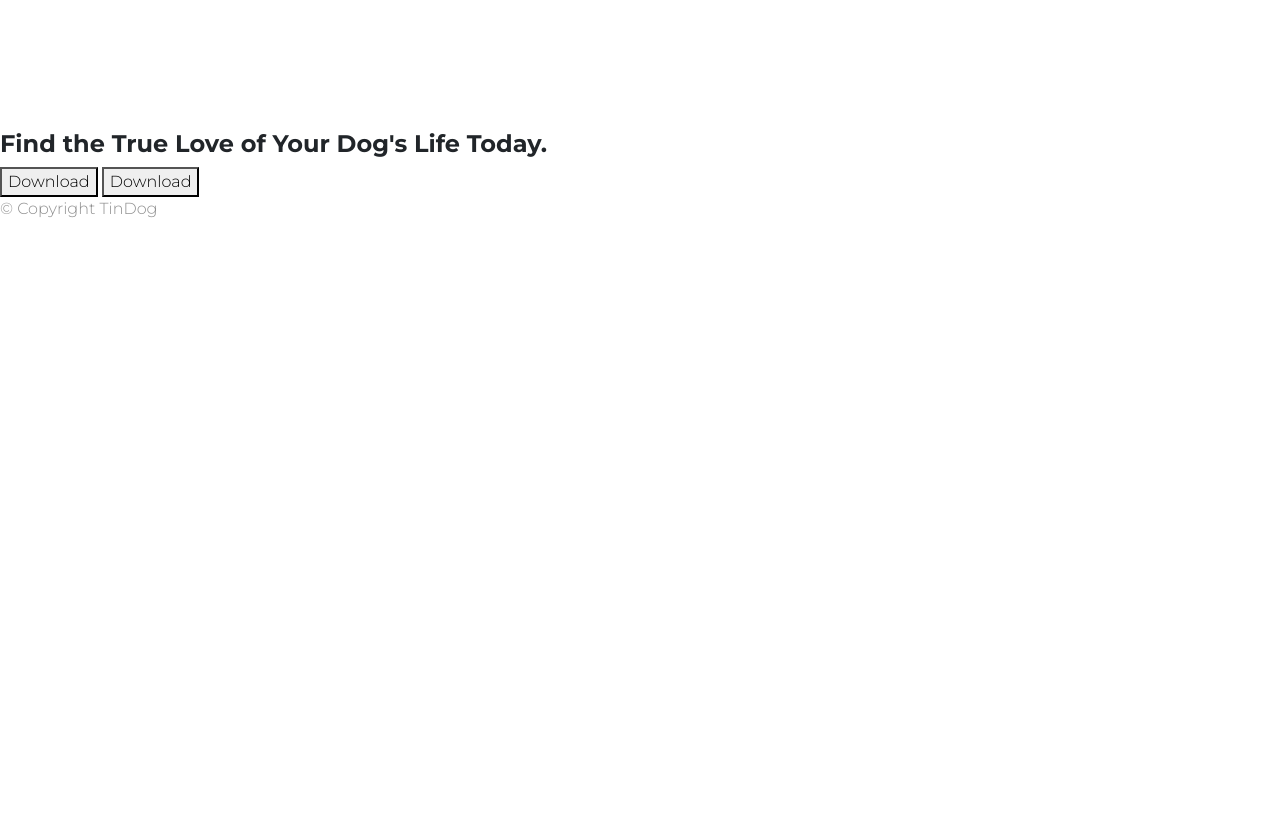
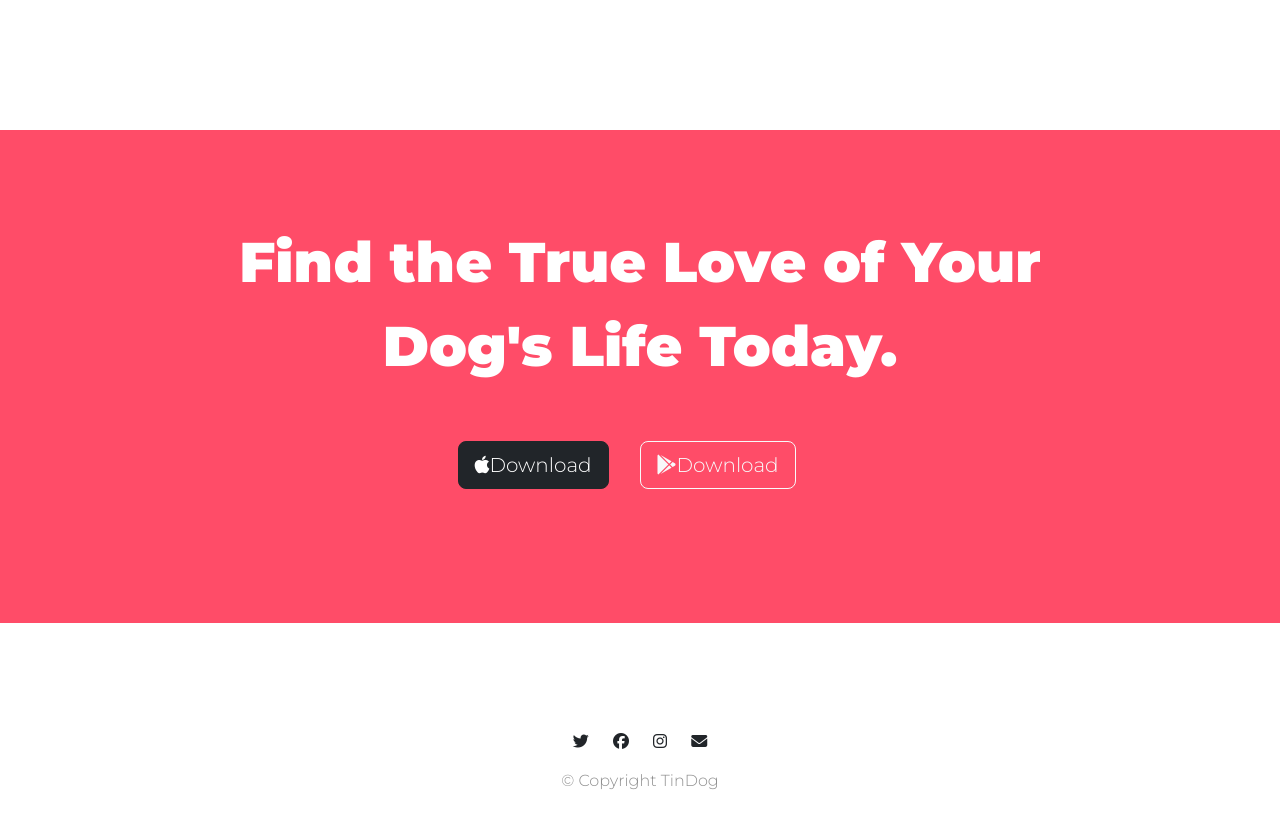
Before and after one commit to Gamze0309/Tindog, a plain HTML site: page index.html in a window 1280 px wide. Shown: the part 2455-3283 px from the top of the page. Before the commit the page ends 2692 px from the top, so only its background shows below. Drawn offline with nearby package versions, Linux system fonts and the light colour scheme.

Commit message:
code for cta and footer

```diff
--- a/css/styles.css
+++ b/css/styles.css
@@ -138,3 +138,41 @@ body {
 .pricing-column {
   padding: 3% 2%;
 }
+
+@media (max-width: 1028px) {
+  #title {
+    text-align: center;
+  }
+  .title-image {
+    position: static;
+    transform: rotate(0);
+  }
+}
+
+/* CTA Section */
+
+#cta {
+  background-color: #ff4c68;
+  text-align: center;
+  padding: 7% 15%;
+}
+
+.cta-heading {
+  font-size: 3.5rem;
+  font-weight: 900;
+  line-height: 1.5;
+  color: #fff;
+}
+
+/* Footer Section */
+
+#footer {
+  padding: 7% 15%;
+  text-align: center;
+  background-color: #fff;
+}
+
+.icon-footer {
+  margin-bottom: 1.5rem;
+  margin: 20px 10px;
+}
--- a/index.html
+++ b/index.html
@@ -51,13 +51,13 @@
           <div class="collapse navbar-collapse" id="navbarSupportedContent">
             <ul class="navbar-nav ms-auto">
               <li class="nav-item">
-                <a class="nav-link" href="">Contact</a>
+                <a class="nav-link" href="#footer">Contact</a>
               </li>
               <li class="nav-item">
-                <a class="nav-link" href="">Pricing</a>
+                <a class="nav-link" href="#pricing">Pricing</a>
               </li>
               <li class="nav-item">
-                <a class="nav-link" href="">Download</a>
+                <a class="nav-link" href="#cta">Download</a>
               </li>
             </ul>
           </div>
@@ -244,14 +244,25 @@
     <!-- Call to Action -->
 
     <section id="cta">
-      <h3>Find the True Love of Your Dog's Life Today.</h3>
-      <button type="button">Download</button>
-      <button type="button">Download</button>
+      <h3 class="cta-heading">Find the True Love of Your Dog's Life Today.</h3>
+      <button type="button" class="btn btn-lg btn-dark download-button">
+        <i class="fab fa-apple"></i>Download
+      </button>
+      <button
+        type="button"
+        class="btn btn-lg btn-outline-light download-button"
+      >
+        <i class="fab fa-google-play"></i>Download
+      </button>
     </section>
 
     <!-- Footer -->
 
     <footer id="footer">
+      <i class="fa-brands fa-twitter icon-footer"></i>
+      <i class="fa-brands fa-facebook icon-footer"></i>
+      <i class="fa-brands fa-instagram icon-footer"></i>
+      <i class="fa-solid fa-envelope icon-footer"></i>
       <p>© Copyright TinDog</p>
     </footer>
   </body>
```
